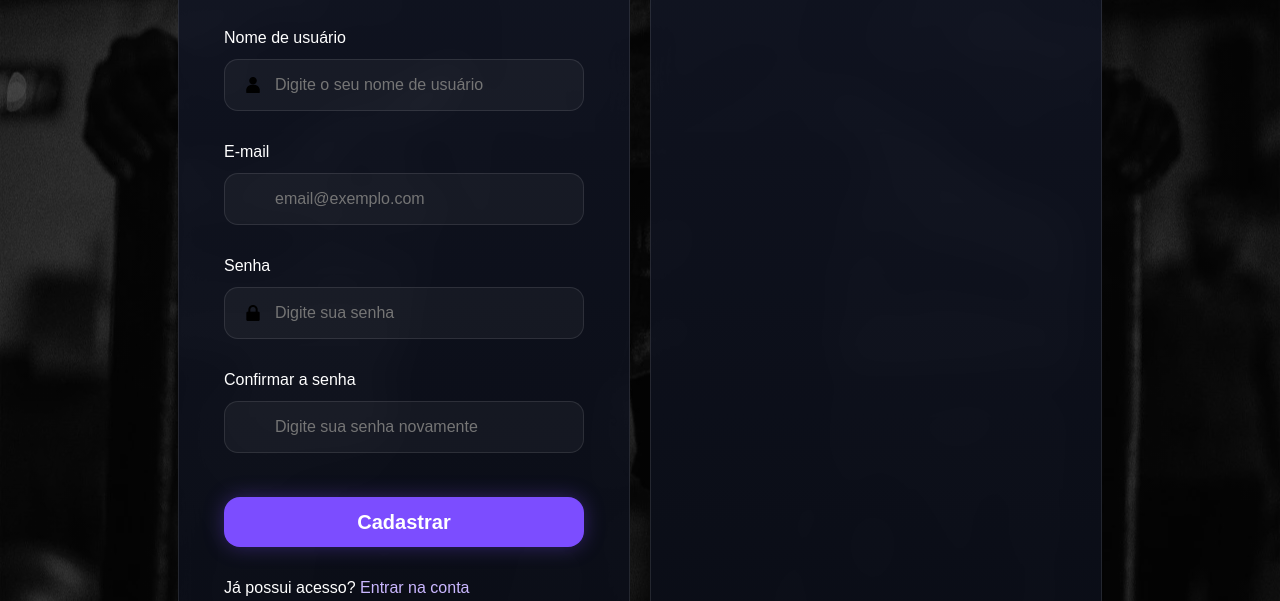
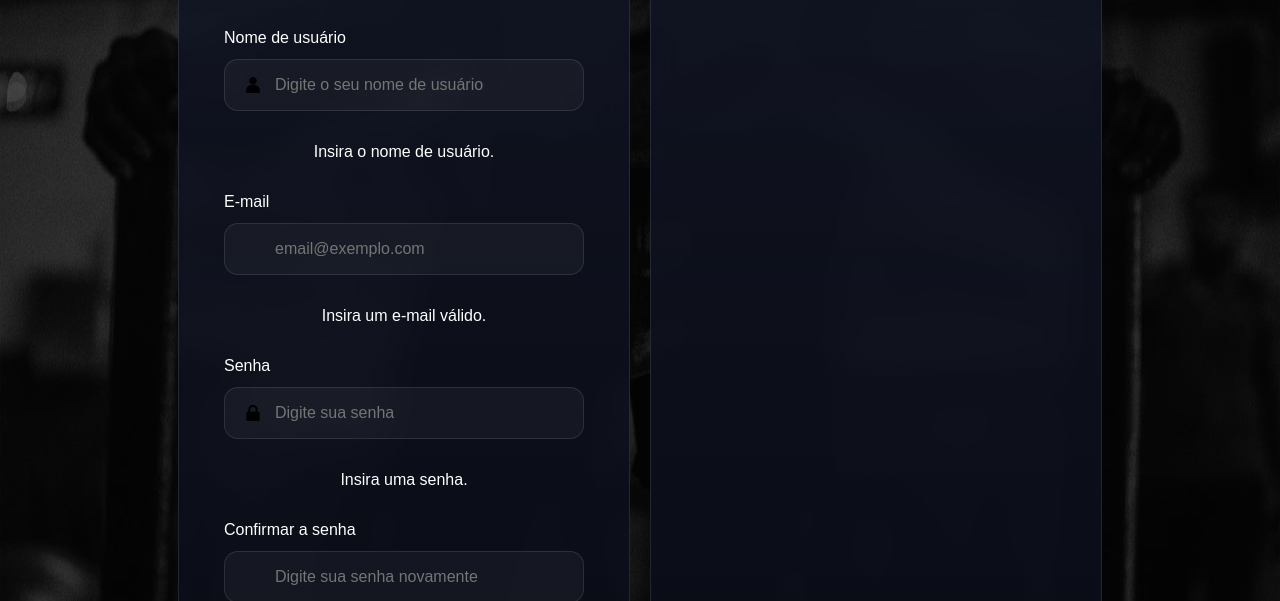
Before and after one commit to enznak/projeto-individual-cali, a website: page pages/cadastro.html in a window 1280 px wide. Both pictures are taken after a click on the button "Cadastrar". Shown: the part 199-800 px from the top of the page. Drawn offline with Linux system fonts and the light colour scheme; no server answers.

Commit message:
update: cadastro validação

```diff
--- a/pages/cadastro.html
+++ b/pages/cadastro.html
@@ -29,19 +29,33 @@
             <div class="card">
                 <h1>Cadastre-se</h1>
                 <div class="form">
-                    <span>Nome de usuário</span>
+                    <label>Nome de usuário</label>
                     <input id="nome_input" type="text" placeholder="Digite o seu nome de usuário" class="user">
+                    <span id="nm_erro0" class="erro"></span>
+                    <span id="nm_erro1" class="erro"></span>
+                    <span id="nm_erro2" class="erro"></span>
 
-                    <span>E-mail</span>
+                    <label>E-mail</label>
                     <input id="email_input" type="text" placeholder="email@exemplo.com">
+                    <span id="em_erro0" class="erro"></span>
+                    <span id="em_erro1" class="erro"></span>
+                    <span id="em_erro2" class="erro"></span>
 
-                    <span>Senha</span>
+
+                    <label>Senha</label>
                     <input id="senha_input" type="text" placeholder="Digite sua senha" class="password">
+                    <span id="sn_erro0" class="erro"></span>
+                    <span id="sn_erro1" class="erro"></span>
+                    <span id="sn_erro2" class="erro"></span>
 
-                    <span>Confirmar a senha</span>
-                    <input id="senha_input2" type="text" placeholder="Digite sua senha novamente">
 
-                    <button onclick="cadastrar()">Cadastrar</button>
+                    <label>Confirmar a senha</label>
+                    <input id="senha2_input" type="text" placeholder="Digite sua senha novamente">
+                    <span id="sn2_erro0" class="erro"></span>
+                    <span id="sn2_erro1" class="erro"></span>
+                    <span id="sn2_erro2" class="erro"></span>
+
+                    <button onclick="; limpar(); validar()">Cadastrar</button>
                     <span>Já possui acesso? <a href="./login.html">Entrar na conta</a></span>
                 </div>
             </div>
@@ -56,6 +70,54 @@
     </div>
 </body>
 <script>
+    function validar() {
+        let form = {
+            nm: nome_input.value,
+            em: email_input.value,
+            sn: senha_input.value,
+            sn2: senha2_input.value
+        }
+
+        let erro = false
+        if (form.nm == "" || form.nm.length > 30 || form.nm.length < 3) {
+            erro = true
+            nm_erro0.style.display = 'block'
+            if (form.nm == "") {
+                nm_erro0.innerHTML = `Insira o nome de usuário.`
+            } if (form.nm.length > 30) {
+                nm_erro0.innerHTML = `O nome de usuário não pode ter mais de 30 caracteres.`
+            } if (form.nm.length < 3 && !form.nm == null) {
+                nm_erro0.innerHTML = `O nome de usuário precisa ter pelo menos 3 caracteres.`
+            }
+        } if (form.em == "" || form.em.length > 320 || form.em.length < 4 || !form.em.includes("@") || !form.em.includes(".")) {
+            erro = true
+            em_erro0.style.display = 'block'
+            em_erro0.innerHTML = `Insira um e-mail válido.`
+        } if (form.sn == "" || form.sn.length > 100 || form.sn.length < 8) {
+            erro = true
+            sn_erro0.style.display = 'block'
+            if (form.sn == "") {
+                sn_erro0.innerHTML = `Insira uma senha.`
+            } if (form.sn.length > 100) {
+                sn_erro0.innerHTML = `A senha não pode ter mais de 100 caracteres.`
+            } if (form.sn.length < 8 && !form.sn == null) {
+                sn_erro0.innerHTML = `A senha precisa ter pelo menos 8 caracteres.`
+            }
+        } if (form.sn2 == "" || form.sn2 != form.sn) {
+            erro = true
+            sn2_erro0.style.display = 'block'
+            if (form.sn2 == "") {
+                sn2_erro0.innerHTML = `Insira a senha novamente.`
+            } if (form.sn2 != form.sn) {
+                sn2_erro0.innerHTML = `As senhas precisam ser iguais.`
+            }
+        }
+
+        if (!erro) {
+            cadastrar()
+        }
+    }
+
     function cadastrar() {
         var nomeVar = nome_input.value;
         var emailVar = email_input.value;
@@ -92,6 +154,21 @@
 
         return false;
     }
+
+    function limpar() {
+        nm_erro0.style.display = 'none'
+        nm_erro1.style.display = 'none'
+        nm_erro2.style.display = 'none'
+        em_erro0.style.display = 'none'
+        em_erro1.style.display = 'none'
+        em_erro2.style.display = 'none'
+        sn_erro0.style.display = 'none'
+        sn_erro1.style.display = 'none'
+        sn_erro2.style.display = 'none'
+        sn2_erro0.style.display = 'none'
+        sn2_erro1.style.display = 'none'
+        sn2_erro2.style.display = 'none'
+    }
 </script>
 
 </html>
--- a/pages/css/cadastro_style.css
+++ b/pages/css/cadastro_style.css
@@ -75,6 +75,13 @@
     color: white;
     font-size: 16px;
     margin-top: 20px;
+    align-self: center;
+}
+
+.form label {
+    color: white;
+    font-size: 16px;
+    margin-top: 20px;
 }
 
 .form button {
@@ -104,3 +111,7 @@
     color: #cab7ff;
     align-self: flex-end;
 }
+
+.erro {
+    display: none;
+}
--- a/pages/css/index_style.css
+++ b/pages/css/index_style.css
@@ -49,7 +49,7 @@
 
 .main-page {
     background: linear-gradient(rgba(0, 0, 0, 0.7), rgba(0, 0, 0, 0.7)),
-        url(/pages/img/111.JPG);
+        url(../img/111.JPG);
     background-size: cover;
     background-position: center;
     background-repeat: no-repeat;
--- a/pages/css/login_style.css
+++ b/pages/css/login_style.css
@@ -81,6 +81,13 @@
     color: white;
     font-size: 16px;
     margin-top: 20px;
+    align-self: center;
+}
+
+.form label {
+    color: white;
+    font-size: 16px;
+    margin-top: 20px;
 }
 
 .form button {
```
Also changed, not shown: pages/login.html (+2 -2 lines), 1 other file.
